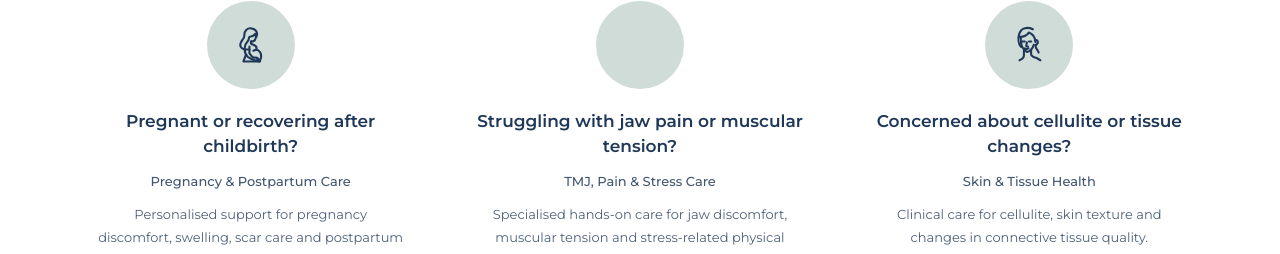
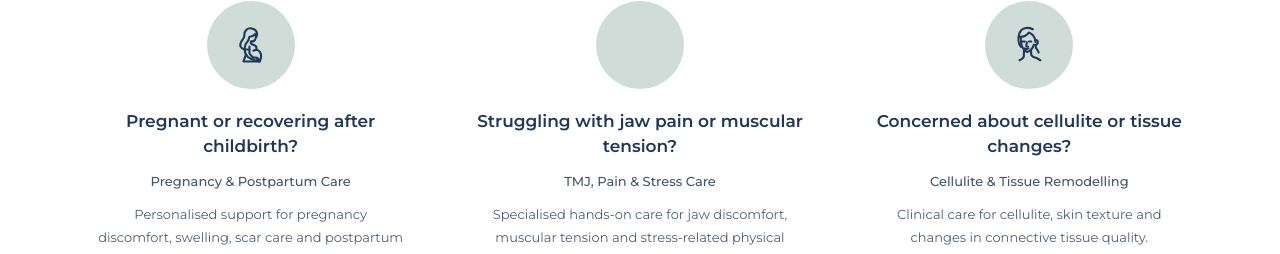
Before and after one commit to DwipaRaharja/inbody-clinic, a React (Vite) app: page / in a window 1280 px wide. Shown: the part 1914-2168 px from the top of the page. Built offline with nearby package versions, Linux system fonts and the light colour scheme.

Commit message:
feat: add service and navigation data models along with initial site sections and routing setup

```diff
--- a/js/components/button.jsx
+++ b/js/components/button.jsx
@@ -1,7 +1,7 @@
 import { Icon } from './icons.jsx';
 import { siteUrl } from '../utils/urls.js';
 
-export const bookingHref = './pages/contact.html';
+export const bookingHref = 'https://www.fresha.com/id/a/inbody-clinic-womens-health-clinical-lymphatic-care-double-bay-sydney-double-bay-level-1-336-new-south-head-rd-new-south-head-road-spgbnjt8/booking?menu=true&share=true&offerItems=sv%3A29617337&pId=2642624&dppub=true&cartId=499f95dd-448b-4abd-95ab-c7a3ff8814f2';
 
 const variants = {
   hero: {
--- a/js/data/navigation.js
+++ b/js/data/navigation.js
@@ -54,7 +54,6 @@ export const serviceNavigationGroups = [
     services: [
       { id: 'clinical-cellulite-remodelling', label: 'Clinical Cellulite Remodelling', href: './pages/services/body-contouring/clinical-cellulite-remodelling.html' },
       { id: 'lymphatic-reset-fluid-retention-treatment', label: 'Lymphatic Reset & Fluid Retention Treatment', href: './pages/services/body-contouring/lymphatic-reset-fluid-retention-treatment.html' },
-      { id: 'hormonal-skin-tightening-firmness-treatment', label: 'Hormonal Skin Tightening & Firmness Treatment', href: './pages/services/body-contouring/hormonal-skin-tightening-firmness-treatment.html' },
     ],
   },
 ];
--- a/js/data/services/hormonal-skin-tightening-firmness-treatment.js
+++ /dev/null
@@ -1,89 +0,0 @@
-const imageDirectory = './assets/images/services/Body Contouring/Hormonal Skin Tightening & Firmness Treatment/';
-
-export default {
-  id: 'hormonal-skin-tightening-firmness-treatment',
-  name: 'Hormonal Skin Tightening & Firmness Treatment',
-  summary: 'Care for changes in skin firmness and elasticity during hormonal transitions, including pregnancy, postpartum recovery and menopause.',
-  href: './pages/services/body-contouring/hormonal-skin-tightening-firmness-treatment.html',
-  category: 'Body Contouring',
-  images: {
-    hero: {
-      src: `${imageDirectory}WhatsApp-Image-2025-10-12-at-19.38.17-1-1024x683.webp`,
-      alt: 'A therapist providing upper-body manual therapy to a patient at InBody Clinic',
-      width: 1024,
-      height: 683,
-    },
-    treatment: {
-      src: `${imageDirectory}WhatsApp-Image-2025-10-12-at-19.38.17-1024x683.webp`,
-      alt: 'A therapist applying hands-on treatment to a patient’s shoulder and upper back',
-      width: 1024,
-      height: 683,
-    },
-  },
-  hero: {
-    eyebrow: 'Hormonal Skin Tightening & Firmness Treatment',
-    lines: [
-      { text: 'Support for Skin' },
-      { segments: [{ text: 'Firmness & ' }, { text: 'Hormonal', accent: true }] },
-      { text: 'Body Changes', accent: true },
-    ],
-    subEyebrow: 'InBody Clinic · Body Contouring',
-    description: 'During phases such as pregnancy, postpartum recovery, menopause, or hormonal transitions, the skin and connective tissues can change significantly. This treatment supports deep tissue revitalisation and skin regeneration.',
-    benefits: [
-      { icon: 'ph-heart', label: 'Care built around you' },
-      { icon: 'ph-sparkle', label: 'Clinically guided care' },
-      { icon: 'ph-circle', label: 'Gentle, considered approach' },
-    ],
-  },
-  options: {
-    eyebrow: 'Hormonal body changes',
-    lines: [{ text: 'Understanding Changes' }, { text: 'in Your Skin', accent: true }],
-    paragraphs: ['Women often notice shifts in skin tone, elasticity, and firmness across different life stages:'],
-    items: ['Loss of skin firmness', 'Reduced elasticity', 'Thinning or fragile skin', 'Changes in body texture'],
-  },
-  recovery: {
-    eyebrow: 'The science of skin aging',
-    lines: [{ text: 'Key Factors Behind' }, { text: 'Tissue Changes', accent: true }],
-    description: 'These changes are often linked to collagen decline, slower cellular regeneration, and reduced circulation.',
-    steps: [
-      { title: 'Collagen Decline', description: 'A natural reduction in collagen production affects firmness and structural support.' },
-      { title: 'Slower Cellular Regeneration', description: "The skin's renewal cycle slows down, impacting resilience and density." },
-      { title: 'Reduced Circulation', description: 'Decreased blood and nutrient delivery impacts tissue vitality and skin tone.' },
-    ],
-  },
-  expertise: {
-    lines: [
-      { segments: [{ text: 'The Protocol & ' }, { text: 'Ideal', accent: true }] },
-      { text: 'Candidates', accent: true },
-    ],
-    description: 'For optimal physiological tissue remodeling, a structured program of 6–8 sessions is recommended.',
-    columns: [
-      {
-        title: 'The Protocol Combines',
-        subtitle: 'Treatment May Includes:',
-        items: [
-          'Specialised manual therapy',
-          'INDIBA radiofrequency to stimulate fibroblasts and collagen',
-          'Personalised clinical electrotherapy to enhance tissue stimulation and regeneration',
-          'Regenerative skincare from GERnétic International',
-        ],
-      },
-      {
-        title: 'Ideal If You Notice',
-        subtitle: 'Many Patient Notice:',
-        items: [
-          'Skin laxity after pregnancy',
-          'Loss of firmness during menopause',
-          'Reduced skin density or elasticity',
-        ],
-      },
-    ],
-  },
-  quote: 'The treatment is gentle, rhythmic, and highly specific, allowing the nervous system to regulate while circulation improves.',
-  cta: {
-    lines: [{ text: 'Discuss your' }, { text: 'Body Contouring', accent: true }],
-    description: 'Ask how our clinical therapies can support circulation, skin elasticity, and natural body renewal.',
-    label: 'Contact the Clinic',
-    href: './pages/contact.html#contact-form',
-  },
-};
--- a/js/data/services/index.js
+++ b/js/data/services/index.js
@@ -10,7 +10,6 @@ import therapeuticMassage from './clinical-therapeutic-massage-injury-recovery.j
 import endometriosis from './endometriosis-pelvic-pain-support.js';
 import cellulite from './clinical-cellulite-remodelling.js';
 import lymphaticReset from './lymphatic-reset-fluid-retention-treatment.js';
-import hormonalSkin from './hormonal-skin-tightening-firmness-treatment.js';
 
 export const services = {
   [pregnancyMassage.id]: pregnancyMassage,
@@ -25,7 +24,6 @@ export const services = {
   [endometriosis.id]: endometriosis,
   [cellulite.id]: cellulite,
   [lymphaticReset.id]: lymphaticReset,
-  [hormonalSkin.id]: hormonalSkin,
 };
 
 export function getService(serviceId) {
--- a/js/data/specialities/catalog.js
+++ b/js/data/specialities/catalog.js
@@ -42,10 +42,11 @@ const catalog = [
   {
     id: 'skin-tissue-health',
     name: 'Skin & Tissue Health',
+    homeName: 'Cellulite & Tissue Remodelling',
     question: 'Concerned about cellulite or tissue changes?',
     summary: 'Clinical care for cellulite, skin texture and changes in connective tissue quality.',
     icon: 'skin-health', svg: true,
-    serviceIds: ['clinical-cellulite-remodelling', 'hormonal-skin-tightening-firmness-treatment'],
+    serviceIds: ['clinical-cellulite-remodelling'],
   },
 ];
 
--- a/js/data/specialities/index.js
+++ b/js/data/specialities/index.js
@@ -111,9 +111,6 @@ const details = {
       ...services['clinical-cellulite-remodelling'],
       name: 'Cellulite & Tissue Remodelling',
       summary: 'Personalised dermatofunctional care to improve skin texture, tissue quality, firmness and mobility.',
-    }, {
-      ...services['hormonal-skin-tightening-firmness-treatment'],
-      name: 'Support for Skin Firmness & Hormonal Body Changes',
     }],
   },
 };
--- a/js/sections/home/hero.jsx
+++ b/js/sections/home/hero.jsx
@@ -1,7 +1,7 @@
 import { Fragment } from "react";
 import { assetUrl } from "../../utils/urls.js";
 import { Heading } from "../../components/heading.jsx";
-import { ActionButton } from "../../components/button.jsx";
+import { BookingButton } from "../../components/button.jsx";
 import { containerClasses, fullBleedGridClasses, pagePaddingClasses } from "../../layouts/container.js";
 import { heroSlides } from "../../data/hero-slides.js";
 function BenefitText({ text }) {
@@ -31,7 +31,7 @@ export function HeroSlide({ slide, index = 0 }) {
       <div className="min-w-0">
         {heading}
         <p className="mt-5 mb-6 max-w-[70ch] text-[13px] leading-[1.65] tablet:text-[14px] tablet:leading-[1.4] wide:text-[16px]">{slide.description}</p>
-        <ActionButton label="Book an appointment" href="./pages/contact.html" />
+        <BookingButton />
       </div>
       <div className="min-w-0 wide:pt-4"><HeroBenefits benefits={slide.benefits} vertical /></div>
     </div>
@@ -42,7 +42,7 @@ export function HeroSlide({ slide, index = 0 }) {
       <div className="mx-auto w-full min-w-0 max-w-[600px] wide:mx-0">
         {heading}
         <p className="mt-5 mb-6 max-w-[475px] text-left text-[13px] leading-[1.65] font-normal tablet:mt-[22px] tablet:mb-[30px] tablet:text-[14px] tablet:leading-[1.4] wide:text-[16px]">{slide.description}</p>
-        <ActionButton label="Book an appointment" href="./pages/contact.html" />
+        <BookingButton />
         <HeroBenefits benefits={slide.benefits} />
       </div>
     </div>
--- a/js/sections/home/services.jsx
+++ b/js/sections/home/services.jsx
@@ -13,14 +13,14 @@ export function Services() {
     <AssessmentCTA embedded />
     <ul className="mt-12 grid min-w-0 list-none grid-cols-1 gap-x-8 gap-y-12 p-0 tablet:grid-cols-2 tablet:gap-y-14 wide:grid-cols-3 wide:gap-x-12">
       {specialityCatalog.map((speciality) => <li key={speciality.id} className="min-w-0">
-        <a className="group mx-auto flex h-full w-full max-w-[350px] flex-col items-center text-center" href={siteUrl(speciality.href)} aria-label={`${speciality.question} Explore ${speciality.name}`}>
+        <a className="group mx-auto flex h-full w-full max-w-[350px] flex-col items-center text-center" href={siteUrl(speciality.href)} aria-label={`${speciality.question} Explore ${speciality.homeName ?? speciality.name}`}>
           <span className="inline-flex size-20 shrink-0 items-center justify-center rounded-full bg-clinic-light-sage transition-colors group-hover:bg-clinic-light-sage/70 motion-reduce:transition-none wide:size-[88px]">
             <span className="inline-flex size-[42px] shrink-0 items-center justify-center text-clinic-navy" aria-hidden="true">
               {speciality.svg ? <Icon name={speciality.icon} className="size-full [stroke-width:1.2]" /> : <i className={`ph ${speciality.icon} block text-[40px] leading-none`}></i>}
             </span>
           </span>
           <h3 className="mt-5 font-sans! text-[16px] leading-[1.45] font-semibold wide:text-[17px]">{speciality.question}</h3>
-          <p className="mt-3 text-[13px] leading-[1.6] font-medium text-clinic-navy/85">{speciality.name}</p>
+          <p className="mt-3 text-[13px] leading-[1.6] font-medium text-clinic-navy/85">{speciality.homeName ?? speciality.name}</p>
           <p className="mt-3 mb-6 max-w-[36ch] text-[13px] leading-[1.75] text-clinic-navy/80">{speciality.summary}</p>
           <span className="mt-auto inline-flex size-11 shrink-0 items-center justify-center rounded-full border border-clinic-navy/55 transition-colors group-hover:bg-clinic-navy group-hover:text-clinic-white motion-reduce:transition-none" aria-hidden="true"><i className="ph ph-arrow-right text-[25px]"></i></span>
         </a>
--- a/js/sections/service/index.jsx
+++ b/js/sections/service/index.jsx
@@ -1,6 +1,6 @@
 import { assetUrl, siteUrl } from "../../utils/urls.js";
 import { Heading } from "../../components/heading.jsx";
-import { ActionButton } from "../../components/button.jsx";
+import { ActionButton, BookingButton } from "../../components/button.jsx";
 import { containerClasses } from "../../layouts/container.js";
 import { getSpecialityForService } from "../../data/specialities/catalog.js";
 function paragraphs(value) {
@@ -120,6 +120,6 @@ export function ServiceCTA(service) {
       <Heading lines={cta.lines} level={2} id="service-cta-title" size="cta" inline={true} />
       <p className="mt-4 text-[13px] leading-[1.65] text-clinic-navy/85 tablet:text-[14px]">{cta.description}</p>
     </div>
-    <div className="max-w-full shrink-0"><ActionButton label={cta.label} href={cta.href} variant="contact" /></div>
+    <div className="max-w-full shrink-0"><BookingButton variant="contact" /></div>
   </div>;
 }
--- a/scripts/check-navigation.mjs
+++ b/scripts/check-navigation.mjs
@@ -183,7 +183,7 @@ try {
   await page.evaluate(() => history.back());
   await page.waitForFunction(() => location.hash === '#services');
 
-  // Exercise all 24 routes in the same document, including service/speciality changes.
+  // Exercise all public routes in the same document, including service/speciality changes.
   for (const route of routes) {
     await clickRoute(page, destinationUrl(route.path), pageData(route));
     assert.equal(new URL(page.url()).pathname, new URL(destinationUrl(route.path)).pathname);
--- a/scripts/check-pages.mjs
+++ b/scripts/check-pages.mjs
@@ -31,7 +31,7 @@ async function findHtmlFiles(directory, prefix = '') {
   return files;
 }
 
-assert.equal(routes.length, 24, 'Expected 24 existing public routes');
+assert.equal(routes.length, 23, 'Expected 23 public routes after removing the hormonal skin treatment');
 assert.equal(new Set(routes.map(route => route.path)).size, routes.length, 'Route paths must be unique');
 const expectedFiles = routes.map(route => route.path === '/' ? 'index.html' : route.path.slice(1)).sort();
 const htmlFiles = (await findHtmlFiles(outputRoot)).filter(filename => filename !== '404.html').sort();
@@ -167,6 +167,9 @@ for (const page of renderedPages.values()) {
   const assessmentHref = decodeAttribute(assessmentLink.match(/href="([^"]+)"/u)?.[1] ?? '');
   assert.equal(assessmentHref, assessmentBooking.href, `${page.filename}: inconsistent first-appointment link`);
   assert.ok(page.html.indexOf('data-nav-assessment') < page.html.indexOf('data-nav-speciality'), `${page.filename}: first-appointment entry must precede categories`);
+  if (page.pageId === 'service') {
+    assert.equal((page.html.match(/data-section-frame="assessment"/gu) ?? []).length, 0, `${page.filename}: service pages use the booking CTA instead of the Start Here section`);
+  }
   if (['home', 'speciality', 'method'].includes(page.pageId)) {
     const panelButton = page.html.match(/<a\b[^>]*href="([^"]+)"[^>]*><span>BOOK YOUR FIRST APPOINTMENT<\/span>/u);
     assert.equal(decodeAttribute(panelButton?.[1] ?? ''), assessmentBooking.href, `${page.filename}: assessment button must use the shared booking link`);
--- a/src/routes.js
+++ b/src/routes.js
@@ -30,13 +30,6 @@ export const routes = [
     "serviceId": "clinical-cellulite-remodelling",
     "title": "Clinical Cellulite Remodelling | InBody Clinic",
     "description": "Explore clinical cellulite remodelling at InBody Clinic in Double Bay, with personalised treatment for fluid retention, tissue congestion and skin texture."
-  },
-  {
-    "path": "/pages/services/body-contouring/hormonal-skin-tightening-firmness-treatment.html",
-    "pageId": "service",
-    "serviceId": "hormonal-skin-tightening-firmness-treatment",
-    "title": "Hormonal Skin Tightening & Firmness Treatment | InBody Clinic",
-    "description": "Discover personalised skin firmness and body contouring care at InBody Clinic in Double Bay, tailored to tissue changes across hormonal life stages."
   },
   {
     "path": "/pages/services/body-contouring/lymphatic-reset-fluid-retention-treatment.html",
```
Also changed, not shown: 2 other files (tests, documents, lock files or other folders).
